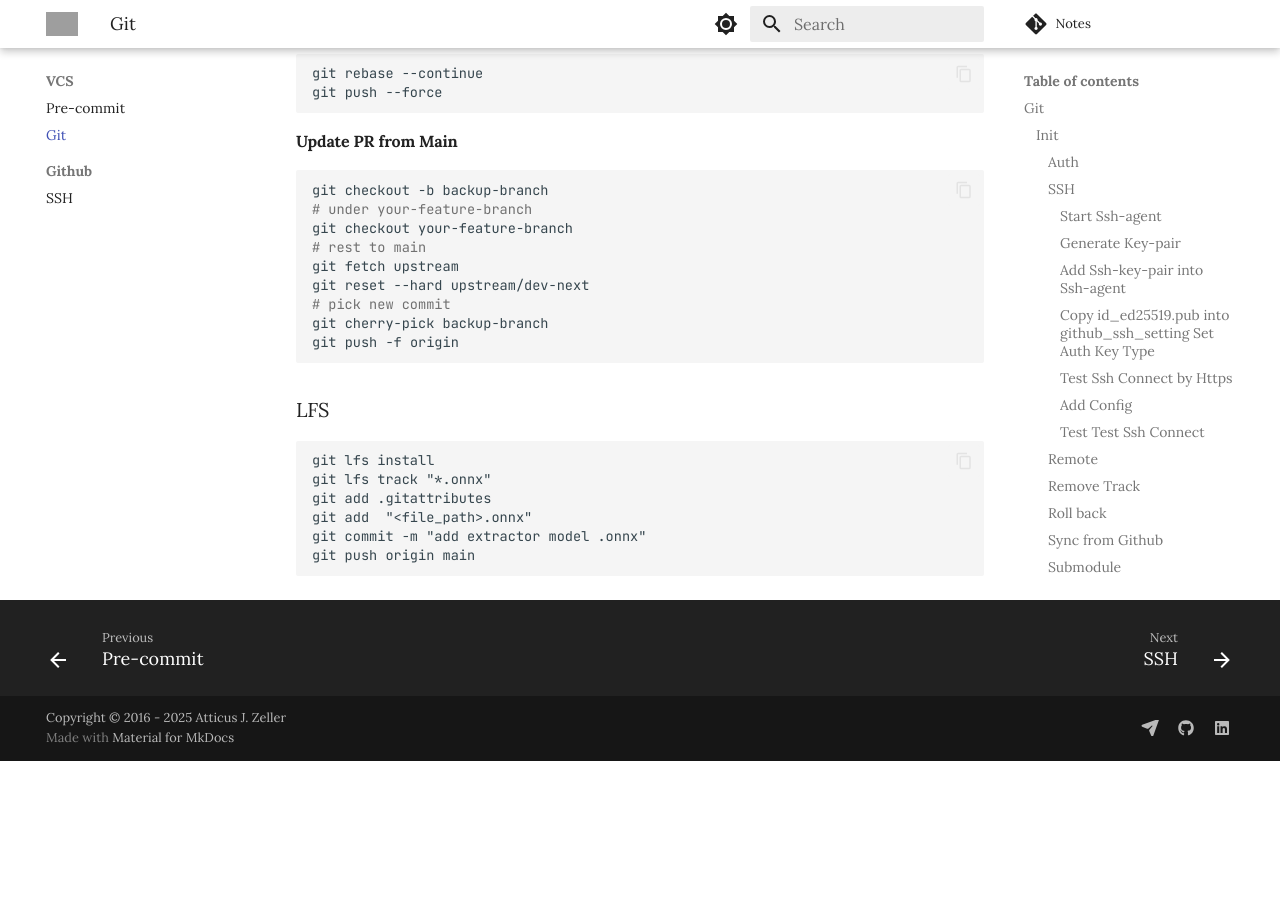
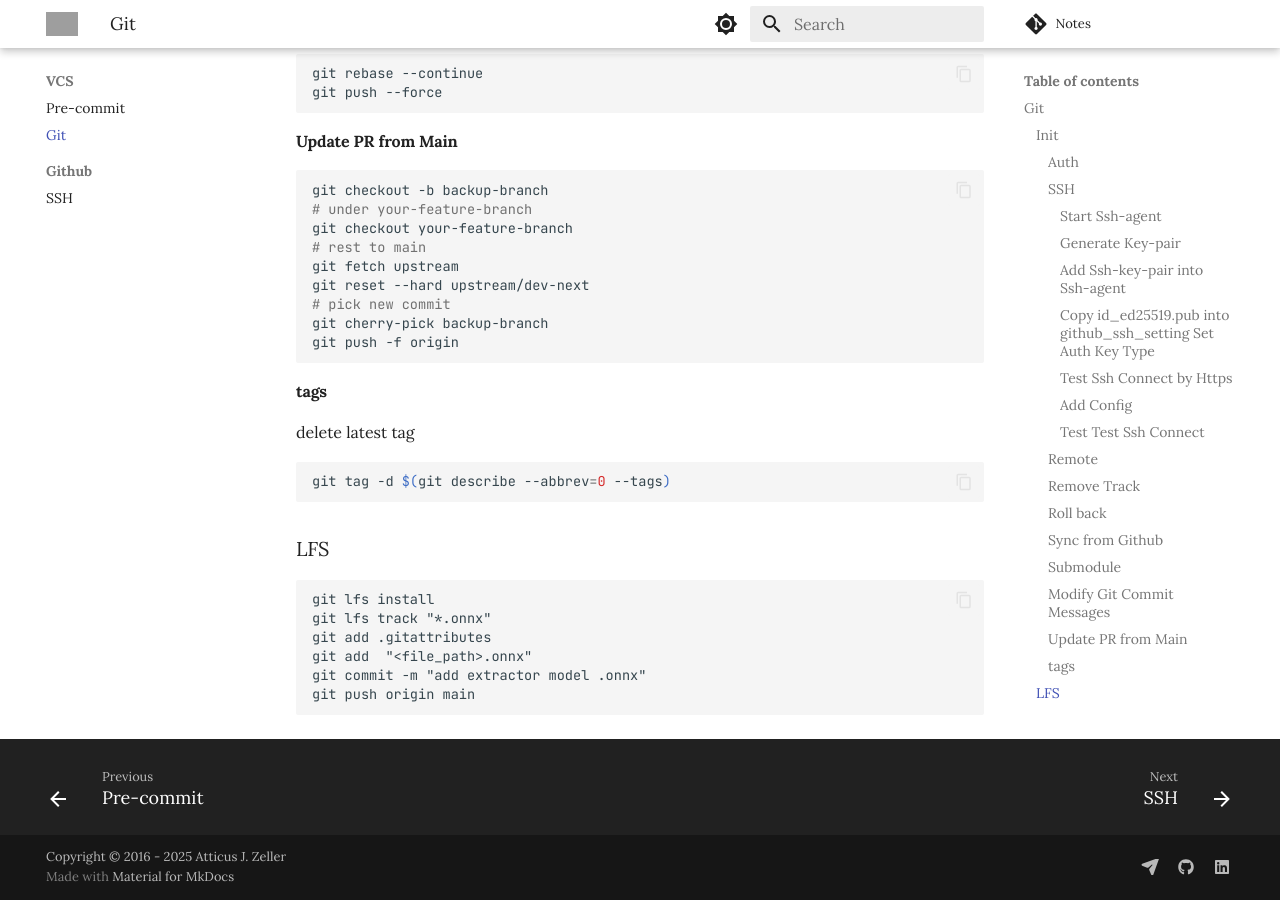
Before and after one commit to AtticusZeller/atticuszeller.github.io, an MkDocs documentation site: the page built from atticuszeller/VCS/git.md, in a window 1280 px wide and 900 px high, scrolled down 3306 px. Built offline with MkDocs 1.6.1 and Material for MkDocs 9.7.7, drawn with Linux system fonts in a browser that asks for light colours; nearby versions of some CDN libraries; library files that are not in the unit come from our copies; comment, search, counter and statistics services are not loaded; before the commit the page ends 4067 px from its top, so only the background shows below that; grey boxes are pictures that could not be loaded.

Commit message:
2025-03-08 20:26:52: ...
Affected files:
atticuszeller/VCS/git.md

````diff
--- a/atticuszeller/VCS/git.md
+++ b/atticuszeller/VCS/git.md
@@ -203,6 +203,14 @@
 git push -f origin
 ```
 
+
+#### tags
+
+delete latest tag
+```bash
+git tag -d $(git describe --abbrev=0 --tags)
+```
+
 ### LFS
 
 ```
````
